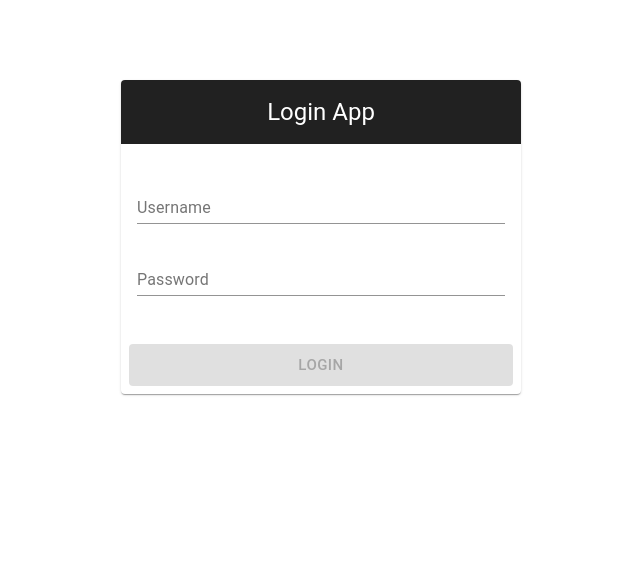
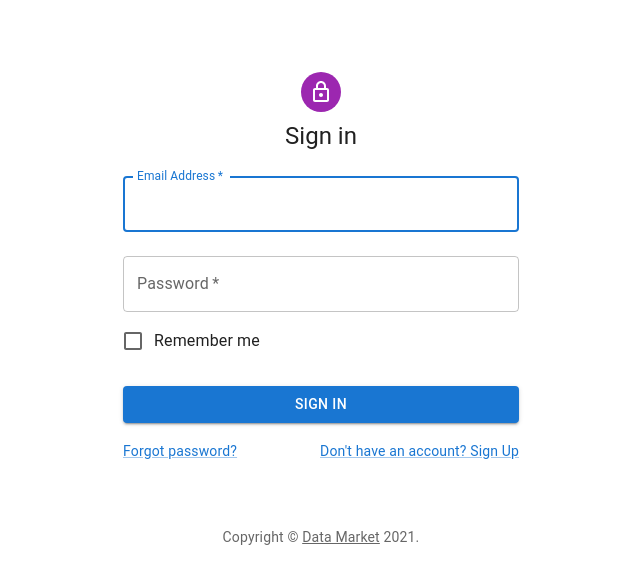
Before and after one commit to admiraldoge/data-market, a Next.js app: page /user/sign-in in a window 1280 px wide. Shown: the top 584 px of the page, without its empty margins (319-959 px from the left). Built offline with nearby package versions, Linux system fonts and the light colour scheme.

Commit message:
feat: update login page

```diff
--- a/pages/user/sign-in/index.tsx
+++ b/pages/user/sign-in/index.tsx
@@ -1,195 +1,111 @@
-import React, { useReducer, useEffect } from 'react';
-import { createStyles, makeStyles, Theme } from '@material-ui/core/styles';
+import * as React from 'react';
+import Avatar from '@mui/material/Avatar';
+import Button from '@mui/material/Button';
+import CssBaseline from '@mui/material/CssBaseline';
+import TextField from '@mui/material/TextField';
+import FormControlLabel from '@mui/material/FormControlLabel';
+import Checkbox from '@mui/material/Checkbox';
+import Link from '@mui/material/Link';
+import Grid from '@mui/material/Grid';
+import Box from '@mui/material/Box';
+import LockOutlinedIcon from '@mui/icons-material/LockOutlined';
+import Typography from '@mui/material/Typography';
+import Container from '@mui/material/Container';
+import { createTheme, ThemeProvider } from '@mui/material/styles';
 
-import TextField from '@material-ui/core/TextField';
-import Card from '@material-ui/core/Card';
-import CardContent from '@material-ui/core/CardContent';
-import CardActions from '@material-ui/core/CardActions';
-import CardHeader from '@material-ui/core/CardHeader';
-import Button from '@material-ui/core/Button';
-import { useRouter } from 'next/router';
-
-const useStyles = makeStyles((theme: Theme) =>
-  createStyles({
-    container: {
-      display: 'flex',
-      flexWrap: 'wrap',
-      width: 400,
-      margin: `${theme.spacing(0)} auto`
-    },
-    loginBtn: {
-      marginTop: theme.spacing(2),
-      flexGrow: 1
-    },
-    header: {
-      textAlign: 'center',
-      background: '#212121',
-      color: '#fff'
-    },
-    card: {
-      marginTop: theme.spacing(10)
-    }
-  })
+function Copyright(props: any) {
+  return (
+    <Typography variant="body2" color="text.secondary" align="center" {...props}>
+      {'Copyright © '}
+      <Link color="inherit" href="https://material-ui.com/">
+        Data Market
+      </Link>{' '}
+      {new Date().getFullYear()}
+      {'.'}
+    </Typography>
   );
-
-//state type
-
-type State = {
-  username: string
-  password:  string
-  isButtonDisabled: boolean
-  helperText: string
-  isError: boolean
-};
-
-const initialState:State = {
-  username: '',
-  password: '',
-  isButtonDisabled: true,
-  helperText: '',
-  isError: false
-};
-
-type Action = { type: 'setUsername', payload: string }
-  | { type: 'setPassword', payload: string }
-  | { type: 'setIsButtonDisabled', payload: boolean }
-  | { type: 'loginSuccess', payload: string }
-  | { type: 'loginFailed', payload: string }
-  | { type: 'setIsError', payload: boolean };
-
-const reducer = (state: State, action: Action): State => {
-  switch (action.type) {
-    case 'setUsername':
-      return {
-        ...state,
-        username: action.payload
-      };
-    case 'setPassword':
-      return {
-        ...state,
-        password: action.payload
-      };
-    case 'setIsButtonDisabled':
-      return {
-        ...state,
-        isButtonDisabled: action.payload
-      };
-    case 'loginSuccess':
-      return {
-        ...state,
-        helperText: action.payload,
-        isError: false
-      };
-    case 'loginFailed':
-      return {
-        ...state,
-        helperText: action.payload,
-        isError: true
-      };
-    case 'setIsError':
-      return {
-        ...state,
-        isError: action.payload
-      };
-  }
 }
 
-const Login = () => {
-  const router = useRouter();
-  const classes = useStyles();
-  const [state, dispatch] = useReducer(reducer, initialState);
+const theme = createTheme();
 
-  useEffect(() => {
-    if (state.username.trim() && state.password.trim()) {
-     dispatch({
-       type: 'setIsButtonDisabled',
-       payload: false
-     });
-    } else {
-      dispatch({
-        type: 'setIsButtonDisabled',
-        payload: true
-      });
-    }
-  }, [state.username, state.password]);
-
-  const handleLogin = () => {
-    if (state.username === 'abc@email.com' && state.password === 'password') {
-        router.push('/');
-      } else {
-        dispatch({
-          type: 'loginFailed',
-          payload: 'Incorrect username or password'
-        });
-      }
-  };
-
-  const handleKeyPress = (event: React.KeyboardEvent) => {
-    if (event.keyCode === 13 || event.which === 13) {
-      state.isButtonDisabled || handleLogin();
-    }
-  };
-
-  const handleUsernameChange: React.ChangeEventHandler<HTMLInputElement> =
-    (event) => {
-      dispatch({
-        type: 'setUsername',
-        payload: event.target.value
+export default function SignIn() {
+  const handleSubmit = (event: React.FormEvent<HTMLFormElement>) => {
+    event.preventDefault();
+    const data = new FormData(event.currentTarget);
+    // eslint-disable-next-line no-console
+    console.log({
+      email: data.get('email'),
+      password: data.get('password'),
     });
   };
 
-  const handlePasswordChange: React.ChangeEventHandler<HTMLInputElement> =
-    (event) => {
-      dispatch({
-        type: 'setPassword',
-        payload: event.target.value
-      });
-    }
   return (
-    <form className={classes.container} noValidate autoComplete="off">
-      <Card className={classes.card}>
-        <CardHeader className={classes.header} title="Login App" />
-        <CardContent>
-          <div>
+    <ThemeProvider theme={theme}>
+      <Container component="main" maxWidth="xs">
+        <CssBaseline />
+        <Box
+          sx={{
+            marginTop: 8,
+            display: 'flex',
+            flexDirection: 'column',
+            alignItems: 'center',
+          }}
+        >
+          <Avatar sx={{ m: 1, bgcolor: 'secondary.main' }}>
+            <LockOutlinedIcon />
+          </Avatar>
+          <Typography component="h1" variant="h5">
+            Sign in
+          </Typography>
+          <Box component="form" onSubmit={handleSubmit} noValidate sx={{ mt: 1 }}>
             <TextField
-              error={state.isError}
+              margin="normal"
+              required
               fullWidth
-              id="username"
-              type="email"
-              label="Username"
-              placeholder="Username"
-              margin="normal"
-              onChange={handleUsernameChange}
-              onKeyPress={handleKeyPress}
+              id="email"
+              label="Email Address"
+              name="email"
+              autoComplete="email"
+              autoFocus
             />
             <TextField
-              error={state.isError}
+              margin="normal"
+              required
               fullWidth
+              name="password"
+              label="Password"
+              type="password"
               id="password"
-              type="password"
-              label="Password"
-              placeholder="Password"
-              margin="normal"
-              helperText={state.helperText}
-              onChange={handlePasswordChange}
-              onKeyPress={handleKeyPress}
+              autoComplete="current-password"
             />
-          </div>
-        </CardContent>
-        <CardActions>
+            <FormControlLabel
+              control={<Checkbox value="remember" color="primary" />}
+              label="Remember me"
+            />
             <Button
+              type="submit"
+              fullWidth
               variant="contained"
-            size="large"
-            color="secondary"
-            className={classes.loginBtn}
-            onClick={handleLogin}
-            disabled={state.isButtonDisabled}>
-            Login
+              sx={{ mt: 3, mb: 2 }}
+            >
+              Sign In
             </Button>
-        </CardActions>
-      </Card>
-    </form>
+            <Grid container>
+              <Grid item xs>
+                <Link href="#" variant="body2">
+                  Forgot password?
+                </Link>
+              </Grid>
+              <Grid item>
+                <Link href="#" variant="body2">
+                  {"Don't have an account? Sign Up"}
+                </Link>
+              </Grid>
+            </Grid>
+          </Box>
+        </Box>
+        <Copyright sx={{ mt: 8, mb: 4 }} />
+      </Container>
+    </ThemeProvider>
   );
 }
-
-export default Login;
```
Lines whose indentation alone changed are shown as unchanged.
